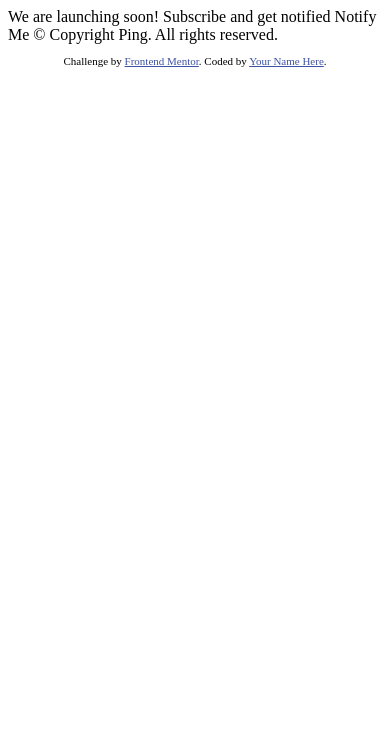
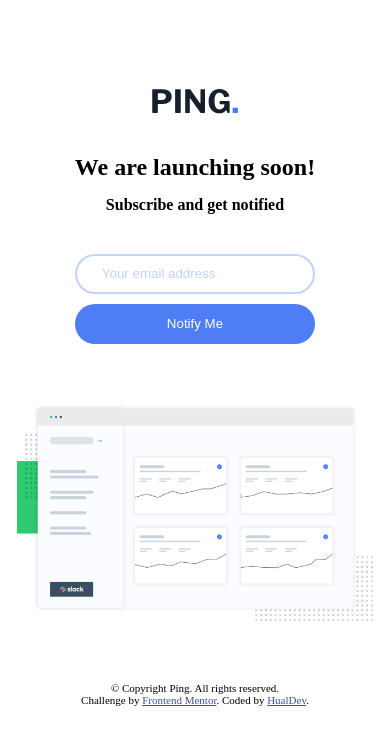
Before and after one commit to HualDev/PingPageMaster, a plain HTML site: page index.html in a window 390 px wide. Drawn offline with Linux system fonts and the light colour scheme.

Commit message:
Mobile Design

```diff
--- a/index.html
+++ b/index.html
@@ -3,9 +3,9 @@
 <head>
   <meta charset="UTF-8">
   <meta name="viewport" content="width=device-width, initial-scale=1.0"> <!-- displays site properly based on user's device -->
-
+  <link href="https://fonts.googleapis.com/css2?family=Big+Shoulders+Display:wght@700&family=Libre+Franklin:ital,wght@0,300;0,600;1,700&family=Poppins:wght@400;500;600;700&display=swap" rel="stylesheet">
   <link rel="icon" type="image/png" sizes="32x32" href="./images/favicon-32x32.png">
-
+  <link rel="stylesheet" href="./style.css">
   <title>Frontend Mentor | Ping coming soon page</title>
 
   <!-- Feel free to remove these styles or customise in your own stylesheet 👍 -->
@@ -15,19 +15,31 @@
   </style>
 </head>
 <body>
+  <main>
+    <header class="logo">
+        <img class="iLogo" src="./images/logo.svg" alt="ping Logo">
+      </header>
 
-  We are launching soon!
+      <article class="contact">
+        <h1>We are launching soon!</h1>
+        <h4>Subscribe and get notified</h4>
+        <form action="get">
+          <input type="text" placeholder="Your email address" class="email">
+          <input type="button" value="Notify Me" class="button">
+        </form>
+      </article>
 
-  Subscribe and get notified
+      <article class="details">
+        <img src="./images/illustration-dashboard.png" alt="Ilustration" class="graphic">
+      </article>
+  </main>
 
-  Notify Me
-
-  &copy; Copyright Ping. All rights reserved.
 
   <footer>
     <p class="attribution">
+      &copy; Copyright Ping. All rights reserved.<br/>
       Challenge by <a href="https://www.frontendmentor.io?ref=challenge" target="_blank">Frontend Mentor</a>.
-      Coded by <a href="#">Your Name Here</a>.
+      Coded by <a href="https://www.frontendmentor.io?ref=challenge">HualDev</a>.
     </p>
   </footer>
 </body>
--- /dev/null
+++ b/style.css
@@ -0,0 +1,71 @@
+:root{
+    --blue: hsl(223, 87%, 63%);
+    --paleBlue: hsl(223, 100%, 88%);
+    --lightRed: hsl(354, 100%, 66%);
+    --gray: hsl(0, 0%, 59%);
+    --veryDarkBlue: hsl(209, 33%, 12%);
+}
+
+*{
+    box-sizing: border-box;
+}
+
+main{
+    display: flex;
+    flex-direction: column;
+    width: 100%;
+    height: auto;
+    justify-content: center;
+    align-items: center;
+
+}
+
+.iLogo{
+    display: block;
+    margin: auto;
+    padding: 80px 0 20px;
+}
+
+h1{
+    margin-bottom:0 ;
+    text-align: center;
+}
+
+h4{
+    text-align: center;
+    margin-top: 15px;
+}
+
+.email{
+    display: block;
+    width: 100%;
+    height: 40px;
+    border-radius: 20px;
+    padding-left: 25px;
+    outline-color: var(--paleBlue);
+    border: solid 2px var(--paleBlue);
+    margin: 40px auto 10px;
+}
+
+::placeholder{
+    color: var(--paleBlue);
+}
+
+.button{
+    display: block;
+    width: 100%;
+    height: 40px;
+    border-radius: 20px;
+    margin: 10px auto;
+    background-color: var(--blue);
+    color: white;
+    border: none;
+    cursor: pointer;
+}
+
+.graphic{
+    display: block;
+    width: 95%;
+    height: 90%;
+    margin: 50px auto;
+}
```
